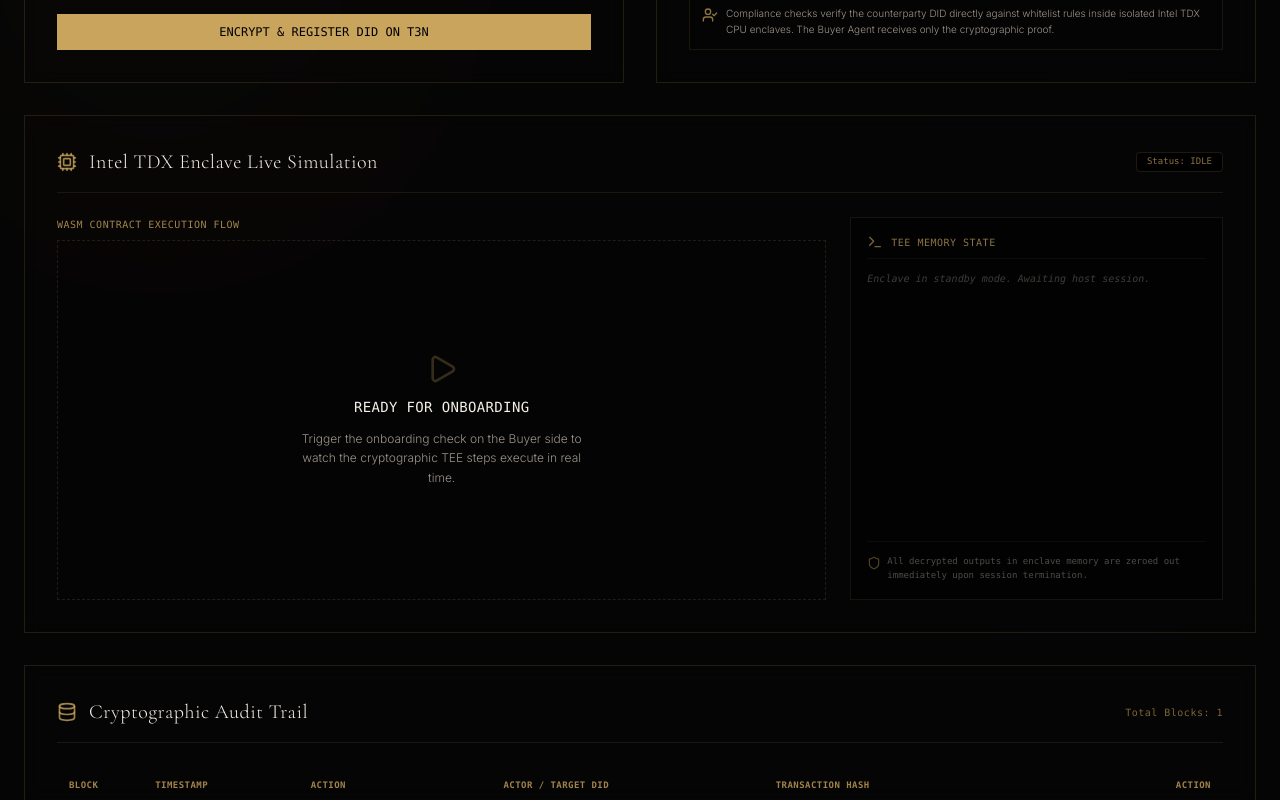
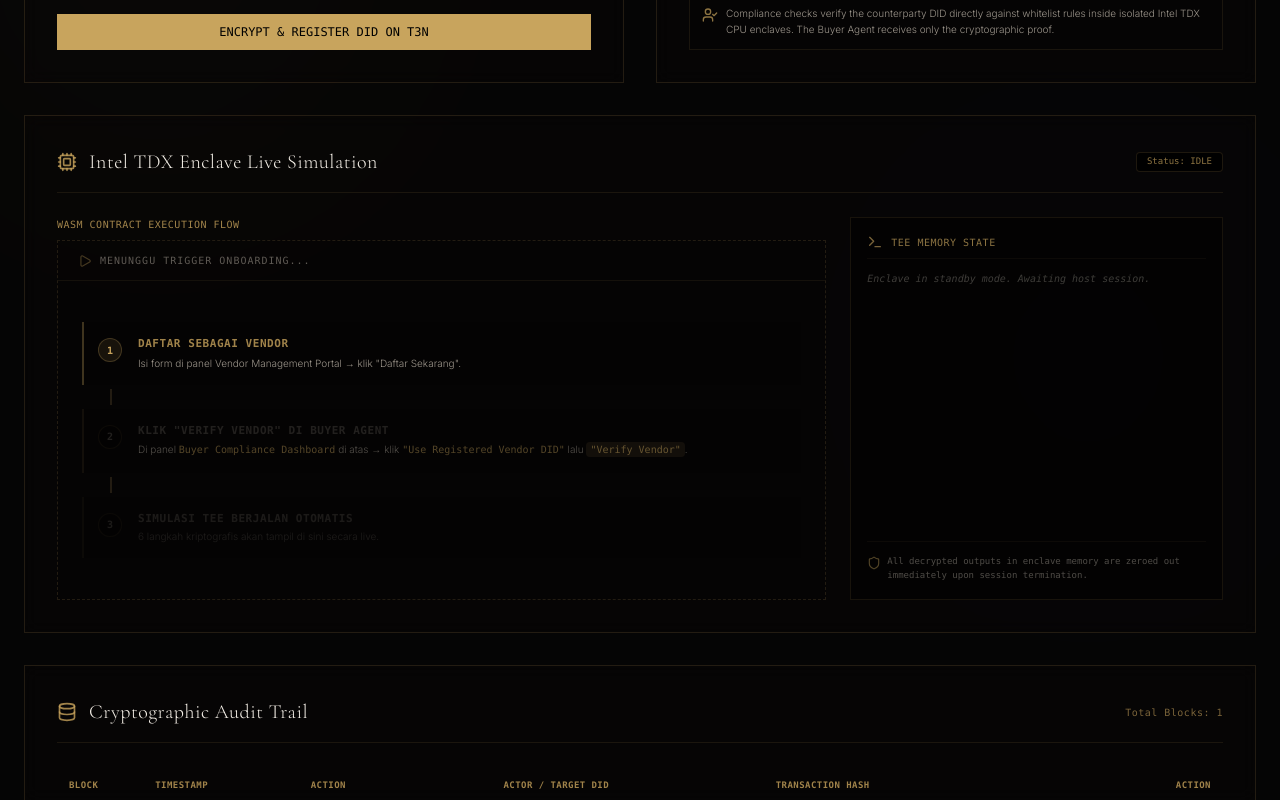
Before and after one commit to maulana-tech/verify-terminal3, a Next.js app: page /portal in a window 1280 px wide. Shown: the part 580-1380 px from the top of the page. Built offline with nearby package versions, Linux system fonts and the light colour scheme.

Commit message:
fix: SimulationPanel idle state clarity
- replaced vague text with numbered step-by-step visual guide
- add contextual state depending on if vendor is registered or not
- guide points users to the correct 'Verify Vendor' button

```diff
--- a/src/app/portal/page.tsx
+++ b/src/app/portal/page.tsx
@@ -508,6 +508,7 @@
           steps={steps}
           onboardStatus={onboardStatus}
           activeStepIndex={activeStepIndex}
+          vendorRegistered={!!vendorProfile?.registered}
         />
 
         {/* Cryptographic Audit Ledger */}
--- a/src/components/SimulationPanel.tsx
+++ b/src/components/SimulationPanel.tsx
@@ -2,7 +2,9 @@
 
 import {
   AlertTriangle,
+  ArrowRight,
   Check,
+  CheckCircle,
   Circle,
   Cpu,
   Play,
@@ -15,12 +17,14 @@
   steps: SimulationStep[];
   onboardStatus: "idle" | "running" | "success" | "failed";
   activeStepIndex: number;
+  vendorRegistered?: boolean;
 }
 
 export default function SimulationPanel({
   steps,
   onboardStatus,
   activeStepIndex,
+  vendorRegistered = false,
 }: SimulationPanelProps) {
   return (
     <div className="bg-oxblood/10 border border-gold/15 p-6 md:p-8 flex flex-col h-full backdrop-blur-sm">
@@ -44,15 +48,101 @@
           </h3>
 
           {onboardStatus === "idle" ? (
-            <div className="border border-dashed border-gold/15 bg-black/20 p-8 flex flex-col items-center justify-center text-center space-y-3 h-[360px]">
-              <Play className="h-8 w-8 text-gold/30 animate-pulse" />
-              <span className="text-sm text-bone font-light font-mono tracking-wide uppercase">
-                Ready for Onboarding
-              </span>
-              <p className="text-xs text-stone font-light max-w-[280px] leading-relaxed">
-                Trigger the onboarding check on the Buyer side to watch the
-                cryptographic TEE steps execute in real time.
-              </p>
+            <div className="border border-dashed border-gold/15 bg-black/20 flex flex-col h-[360px] overflow-hidden">
+              {/* Header strip */}
+              <div className="px-5 py-3 border-b border-gold/8 flex items-center space-x-2">
+                <Play className="h-3.5 w-3.5 text-gold/40 animate-pulse" />
+                <span className="text-[10px] font-mono text-stone/60 uppercase tracking-widest">
+                  Menunggu trigger onboarding...
+                </span>
+              </div>
+
+              {/* Step guide */}
+              <div className="flex-1 flex flex-col justify-center px-6 py-4 space-y-0">
+                {/* Step 1 */}
+                <div className={`flex items-start space-x-4 p-3.5 border-l-2 ${
+                  vendorRegistered
+                    ? "border-verified/50 bg-verified/5"
+                    : "border-gold/30 bg-black/20"
+                }`}>
+                  <div className={`w-6 h-6 rounded-full flex items-center justify-center shrink-0 mt-0.5 text-[10px] font-mono font-bold ${
+                    vendorRegistered
+                      ? "bg-verified/20 text-verified border border-verified/30"
+                      : "bg-gold/10 text-gold border border-gold/25"
+                  }`}>
+                    {vendorRegistered ? <Check className="h-3 w-3" /> : "1"}
+                  </div>
+                  <div>
+                    <div className={`text-[11px] font-mono font-semibold uppercase tracking-wider ${
+                      vendorRegistered ? "text-verified" : "text-gold/80"
+                    }`}>
+                      {vendorRegistered ? "✓ Vendor Terdaftar" : "Daftar sebagai Vendor"}
+                    </div>
+                    <div className="text-[10px] text-stone font-light mt-0.5 leading-relaxed">
+                      {vendorRegistered
+                        ? "DID telah di-generate dan credential dienkripsi ke storage T3N."
+                        : "Isi form di panel Vendor Management Portal → klik \"Daftar Sekarang\"."}
+                    </div>
+                  </div>
+                </div>
+
+                {/* Arrow */}
+                <div className="flex items-center pl-7 py-1">
+                  <div className="w-0.5 h-4 bg-gold/15" />
+                </div>
+
+                {/* Step 2 — this is the key action */}
+                <div className={`flex items-start space-x-4 p-3.5 border-l-2 ${
+                  vendorRegistered
+                    ? "border-gold bg-gold/5 ring-1 ring-gold/20"
+                    : "border-gold/15 bg-black/10 opacity-50"
+                }`}>
+                  <div className={`w-6 h-6 rounded-full flex items-center justify-center shrink-0 mt-0.5 text-[10px] font-mono font-bold ${
+                    vendorRegistered
+                      ? "bg-gold/20 text-gold border border-gold/40 animate-pulse"
+                      : "bg-black/40 text-stone/40 border border-gold/10"
+                  }`}>
+                    2
+                  </div>
+                  <div className="flex-1">
+                    <div className="flex items-center space-x-2">
+                      <div className={`text-[11px] font-mono font-semibold uppercase tracking-wider ${
+                        vendorRegistered ? "text-gold" : "text-stone/40"
+                      }`}>
+                        Klik &quot;Verify Vendor&quot; di Buyer Agent
+                      </div>
+                      {vendorRegistered && (
+                        <ArrowRight className="h-3.5 w-3.5 text-gold animate-bounce" style={{ animationDirection: "alternate" }} />
+                      )}
+                    </div>
+                    <div className="text-[10px] text-stone font-light mt-0.5 leading-relaxed">
+                      Di panel <span className="text-gold/80 font-mono">Buyer Compliance Dashboard</span> di atas → klik{" "}
+                      <span className="text-gold/80 font-mono">&quot;Use Registered Vendor DID&quot;</span> lalu{" "}
+                      <span className="bg-gold/15 text-gold font-mono px-1 py-0.5 rounded-sm">&quot;Verify Vendor&quot;</span>.
+                    </div>
+                  </div>
+                </div>
+
+                {/* Arrow */}
+                <div className="flex items-center pl-7 py-1">
+                  <div className="w-0.5 h-4 bg-gold/15" />
+                </div>
+
+                {/* Step 3 */}
+                <div className="flex items-start space-x-4 p-3.5 border-l-2 border-gold/10 bg-black/10 opacity-40">
+                  <div className="w-6 h-6 rounded-full flex items-center justify-center shrink-0 mt-0.5 text-[10px] font-mono font-bold bg-black/40 text-stone/40 border border-gold/10">
+                    3
+                  </div>
+                  <div>
+                    <div className="text-[11px] font-mono font-semibold uppercase tracking-wider text-stone/40">
+                      Simulasi TEE berjalan otomatis
+                    </div>
+                    <div className="text-[10px] text-stone/40 font-light mt-0.5">
+                      6 langkah kriptografis akan tampil di sini secara live.
+                    </div>
+                  </div>
+                </div>
+              </div>
             </div>
           ) : (
             <div className="space-y-2.5 h-[360px] overflow-y-auto pr-1">
```
